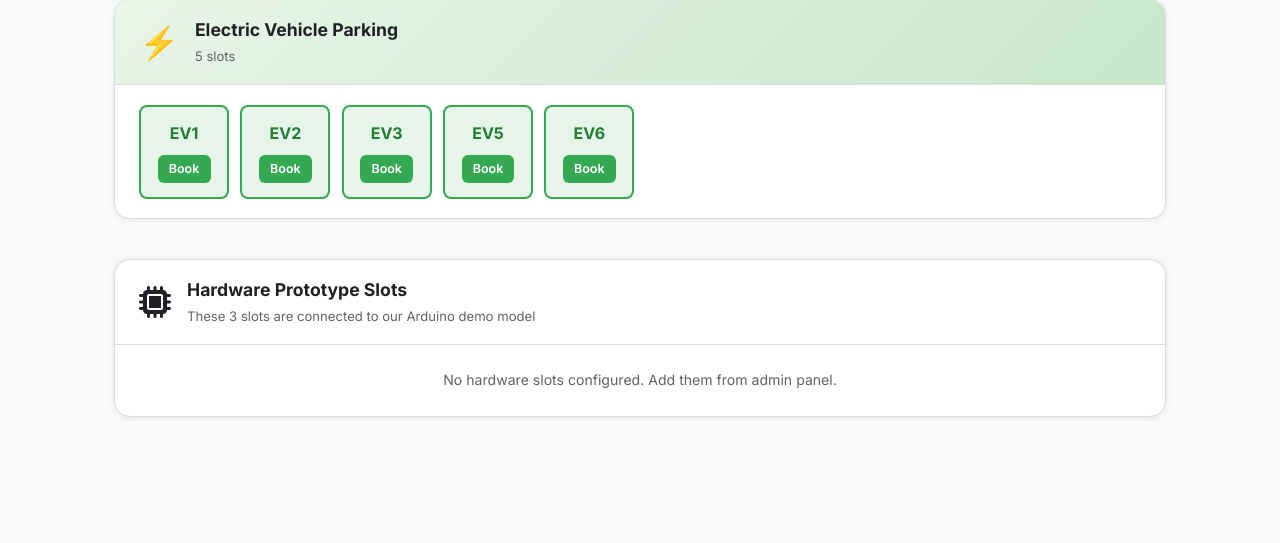
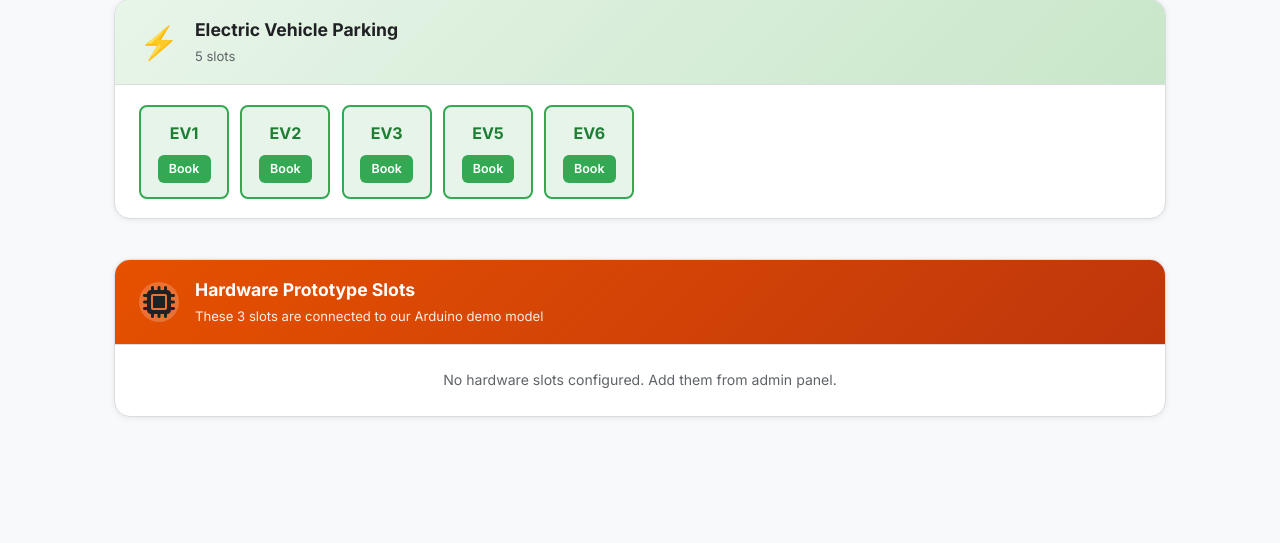
Before and after one commit to Prakash-Bhatt01/Smart_Parking_System, a Django app: page /lot/1/ in a window 1280 px wide. Shown: the part 1066-1609 px from the top of the page. Run offline with Django 5.2, Linux system fonts and the light colour scheme; a user stored in the database is signed in; data comes from the database, SQL or seed files in the repository; parts of the project's set-up code (start-up, migrations or seed data) failed here and were passed over.

Commit message:
Add CSS styling for hardware prototype slots - Add hw-header class with dark orange gradient (#e65100 to #bf360c) - Add hw-badge class with pulsing animation for visual attention - Add slot-hardware class with orange border (#f57c00) - Update template to use new CSS classes instead of inline styles - HW badge pulses gently (opacity 1 to 0.7) over 2 seconds - Makes hardware slots stand out for demo judges

```diff
--- a/static/css/style.css
+++ b/static/css/style.css
@@ -1697,3 +1697,72 @@ footer {
         text-align: center;
     }
 }
+
+/* ══════════════════════════════════════
+   HARDWARE PROTOTYPE SLOTS STYLING
+══════════════════════════════════════ */
+
+/* Hardware section header with dark orange gradient */
+.hw-header {
+    background: linear-gradient(135deg, #e65100, #bf360c) !important;
+}
+
+.hw-header .vehicle-icon {
+    background: rgba(255,255,255,0.2);
+    padding: 0.5rem;
+    border-radius: 50%;
+    width: 40px;
+    height: 40px;
+    display: flex;
+    align-items: center;
+    justify-content: center;
+}
+
+.hw-header h2 {
+    color: white !important;
+}
+
+.hw-header .slot-count {
+    color: rgba(255,255,255,0.9) !important;
+}
+
+/* HW badge for hardware slot cards */
+.hw-badge {
+    position: absolute;
+    top: 4px;
+    right: 4px;
+    background: #f57c00;
+    color: white;
+    font-size: 0.62rem;
+    font-weight: 700;
+    padding: 2px 5px;
+    border-radius: 3px;
+    letter-spacing: 0.3px;
+    animation: hw-pulse 2s infinite;
+}
+
+/* Hardware slot cards with orange border */
+.slot-hardware {
+    border-color: #f57c00 !important;
+    border-width: 2px;
+}
+
+/* Ensure vehicle-section has relative positioning for absolute badge */
+.vehicle-section {
+    position: relative;
+}
+
+/* Pulsing animation for HW badge */
+@keyframes hw-pulse {
+    0%, 100% {
+        opacity: 1;
+    }
+    50% {
+        opacity: 0.7;
+    }
+}
+
+/* Additional styling for hardware slots in grid */
+.vehicle-section .slot-card {
+    position: relative;
+}
--- a/templates/lot_detail.html
+++ b/templates/lot_detail.html
@@ -157,9 +157,9 @@
         {% if hardware_slots %}
         <div class="slots-grid">
             {% for slot in hardware_slots %}
-            <div class="slot-card {% if slot.is_available %}slot-available{% else %}slot-occupied{% endif %}" style="position: relative;">
+            <div class="slot-card slot-hardware {% if slot.is_available %}slot-available{% else %}slot-occupied{% endif %}">
                 <span class="slot-number">{{ slot.slot_number }}</span>
-                <span style="position: absolute; top: 5px; right: 5px; background: #f57c00; color: white; font-size: 0.62rem; padding: 1px 5px; border-radius: 3px; font-weight: bold;">HW</span>
+                <span class="hw-badge">HW</span>
                 {% if slot.is_available %}
                     {% if user.is_authenticated %}
                         <a href="{% url 'book_slot' slot.id %}" class="slot-book-btn">Book</a>
```
